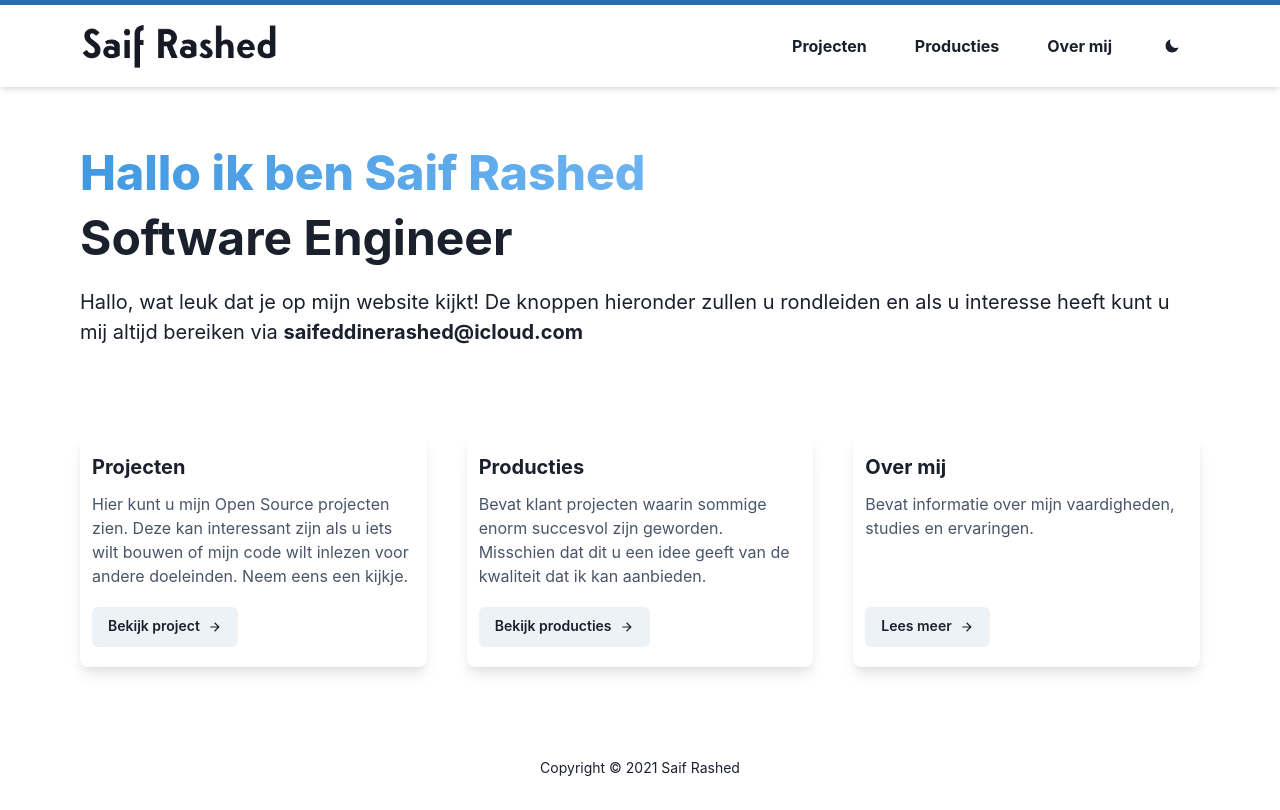
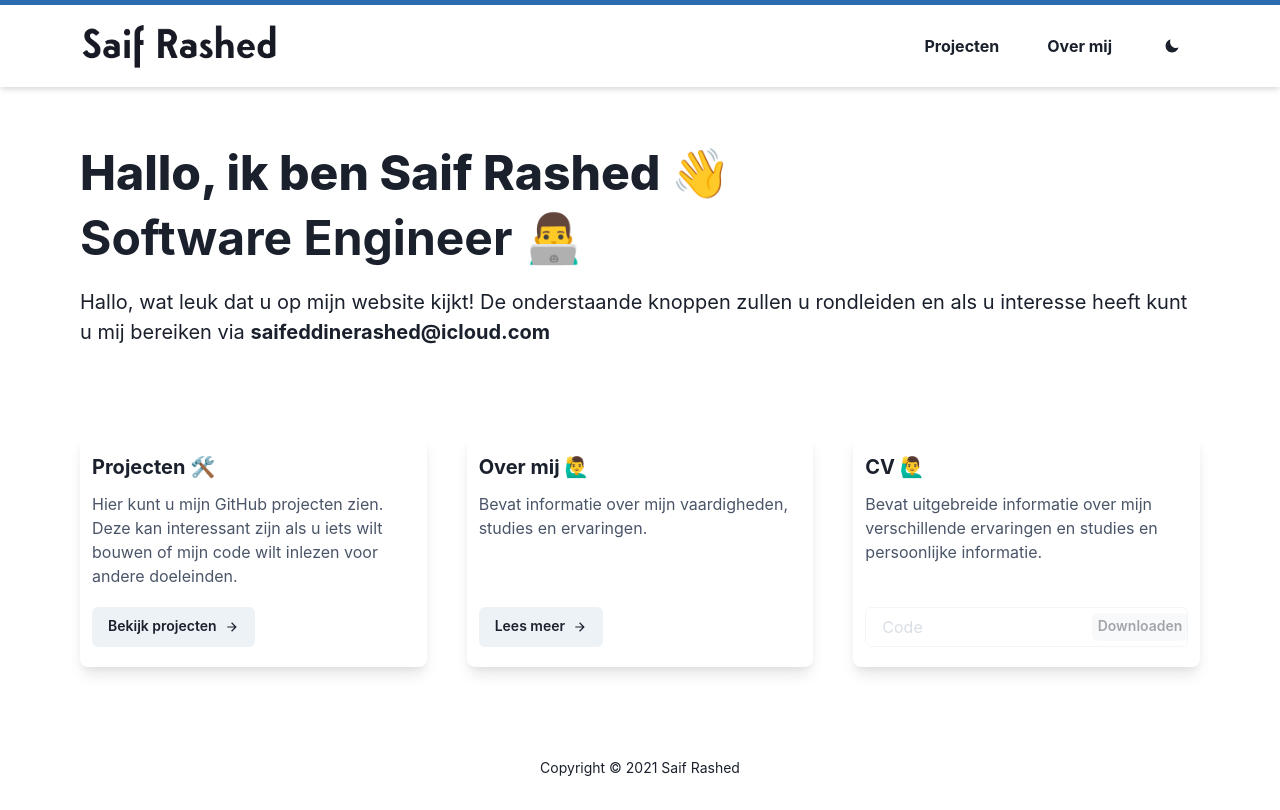
Before and after one commit to saifrashed/saifrashed, a Next.js app: page / in a window 1280 px wide. Built offline with nearby package versions, Linux system fonts and the light colour scheme.

Commit message:
Delete irrelevant pages and improved content

```diff
--- a/components/About/index.js
+++ b/components/About/index.js
@@ -43,7 +43,7 @@ const About = () => {
                                                     <h2>
                                                         <AccordionButton>
                                                             <Box flex="1" textAlign="left">
-                                                                Vaardigheden
+                                                                Vaardigheden🔬
                                                             </Box>
                                                             <AccordionIcon/>
                                                         </AccordionButton>
@@ -70,7 +70,7 @@ const About = () => {
                                                     <h2>
                                                         <AccordionButton>
                                                             <Box flex="1" textAlign="left">
-                                                                Ervaringen
+                                                                Ervaringen 👁️
                                                             </Box>
                                                             <AccordionIcon/>
                                                         </AccordionButton>
@@ -100,7 +100,7 @@ const About = () => {
                                                     <h2>
                                                         <AccordionButton>
                                                             <Box flex="1" textAlign="left">
-                                                                Studies
+                                                                Studies 📚
                                                             </Box>
                                                             <AccordionIcon/>
                                                         </AccordionButton>
--- a/components/Footer/index.js
+++ b/components/Footer/index.js
@@ -15,7 +15,7 @@ const Footer = () => {
                     <HStack spacing={2}>
                         <Box p={4}>
                             <Text fontSize="sm">
-                                Copyright &copy; {new Date().getFullYear()} Saif Rashed
+                                Copyright  &copy; {new Date().getFullYear()} Saif Rashed
                             </Text>
                         </Box>
                     </HStack>
--- a/components/Landing/index.js
+++ b/components/Landing/index.js
@@ -1,4 +1,4 @@
-import {Box, Button, Container, Flex, Heading, SimpleGrid, Stack, Text, VStack} from '@chakra-ui/react';
+import {Box, Button, Container, Flex, Heading, Input, InputGroup, InputRightElement, SimpleGrid, Stack, Text, useColorMode, VStack} from '@chakra-ui/react';
 import React from "react";
 import {IoMdArrowForward} from "react-icons/io";
 import Link from "next/link";
@@ -6,6 +6,10 @@ import Head from "next/head"
 
 
 export default function StatsGridWithImage() {
+    const {colorMode} = useColorMode();
+    const cardBgColor = {light: "white", dark: "gray.900"};
+    const cardColor   = {light: "gray.900", dark: "white"};
+
     return (
         <>
             <Head>
@@ -20,22 +24,21 @@ export default function StatsGridWithImage() {
                             <Box mb={{base: 8, md: 20}}>
 
                                 <Text
-                                    bgGradient="linear(to-l, #95ccff,#4299e1)"
-                                    bgClip="text"
                                     fontSize="5xl"
                                     fontWeight="extrabold"
                                 >
-                                    Hallo ik ben Saif Rashed
+
+                                    <span style={{background: "linear(to-l, #95ccff,#4299e1)", backgroundClip: "text"}}> Hallo, ik ben Saif Rashed</span> 👋
                                 </Text>
                                 <Heading
                                     mb={5}
                                     fontSize={{base: '3xl', md: '5xl'}}>
-                                    Software Engineer
+                                    Software Engineer 👨‍💻
                                 </Heading>
                                 <Text fontSize={'xl'}>
-                                    Hallo, wat leuk dat je op mijn website kijkt! De knoppen hieronder zullen u
+                                    Hallo, wat leuk dat u op mijn website kijkt! De onderstaande knoppen zullen u
                                     rondleiden
-                                    en als u interesse heeft kunt u mij altijd bereiken via <b>saifeddinerashed@icloud.com</b>
+                                    en als u interesse heeft kunt u mij bereiken via <b>saifeddinerashed@icloud.com</b>
                                 </Text>
                             </Box>
 
@@ -71,18 +74,17 @@ export default function StatsGridWithImage() {
                                                         fontWeight="bold"
                                                         fontFamily="heading"
                                                     >
-                                                        Projecten
+                                                        Projecten 🛠️
                                                     </Heading>
                                                 </Flex>
                                             </Box>
 
                                             <Box>
                                                 <Text fontSize="md" color="gray.600">
-                                                    Hier kunt u mijn Open Source projecten zien. Deze kan interessant
+                                                    Hier kunt u mijn GitHub projecten zien. Deze kan interessant
                                                     zijn
                                                     als u iets wilt bouwen of mijn code wilt inlezen voor andere
                                                     doeleinden.
-                                                    Neem eens een kijkje.
                                                 </Text>
                                             </Box>
                                         </VStack>
@@ -90,12 +92,13 @@ export default function StatsGridWithImage() {
                                             <Link href={"/projects"}>
 
                                                 <Button rightIcon={<IoMdArrowForward/>} fontSize="sm">
-                                                    Bekijk project
+                                                    Bekijk projecten
                                                 </Button>
                                             </Link>
                                         </Box>
                                     </VStack>
                                 </Box>
+
                                 <Box
                                     shadow="lg"
                                     borderRadius="lg"
@@ -127,28 +130,28 @@ export default function StatsGridWithImage() {
                                                         fontWeight="bold"
                                                         fontFamily="heading"
                                                     >
-                                                        Producties
+                                                        Over mij 🙋‍♂️
                                                     </Heading>
                                                 </Flex>
                                             </Box>
 
                                             <Box>
                                                 <Text fontSize="md" color="gray.600">
-                                                    Bevat klant projecten waarin sommige enorm succesvol zijn geworden.
-                                                    Misschien dat dit u een idee geeft van de kwaliteit dat ik kan
-                                                    aanbieden.
+                                                    Bevat informatie over mijn vaardigheden, studies en ervaringen.
                                                 </Text>
                                             </Box>
                                         </VStack>
                                         <Box>
-                                            <Link href={"/productions"}>
+                                            <Link href={"/about"}>
                                                 <Button rightIcon={<IoMdArrowForward/>} fontSize="sm">
-                                                    Bekijk producties
+                                                    Lees meer
                                                 </Button>
                                             </Link>
                                         </Box>
                                     </VStack>
                                 </Box>
+
+
                                 <Box
                                     shadow="lg"
                                     borderRadius="lg"
@@ -180,23 +183,37 @@ export default function StatsGridWithImage() {
                                                         fontWeight="bold"
                                                         fontFamily="heading"
                                                     >
-                                                        Over mij
+                                                        CV 🙋‍♂️
                                                     </Heading>
                                                 </Flex>
                                             </Box>
 
                                             <Box>
                                                 <Text fontSize="md" color="gray.600">
-                                                    Bevat informatie over mijn vaardigheden, studies en ervaringen.
+                                                    Bevat uitgebreide informatie over mijn verschillende ervaringen en
+                                                    studies en persoonlijke informatie.
                                                 </Text>
                                             </Box>
                                         </VStack>
                                         <Box>
-                                            <Link href={"/about"}>
-                                                <Button rightIcon={<IoMdArrowForward/>} fontSize="sm">
-                                                    Lees meer
-                                                </Button>
-                                            </Link>
+                                            <InputGroup size="md">
+                                                <Input
+                                                    pr="6rem"
+                                                    type="password"
+                                                    placeholder="Code"
+                                                    disabled
+                                                />
+                                                <InputRightElement width="6rem">
+                                                    <Button h="1.75rem"
+                                                            size="sm"
+                                                            onClick={() => {
+                                                                console.log("f")
+                                                            }}
+                                                            disabled>
+                                                        Downloaden
+                                                    </Button>
+                                                </InputRightElement>
+                                            </InputGroup>
                                         </Box>
                                     </VStack>
                                 </Box>
--- a/components/NavBar/index.js
+++ b/components/NavBar/index.js
@@ -9,10 +9,6 @@ const LINKS = [
     {
         url:   "/projects",
         title: "Projecten",
-    },
-    {
-        url:   "/productions",
-        title: "Producties",
     },
     {
         url:   "/about",
--- a/components/Projects/index.js
+++ b/components/Projects/index.js
@@ -33,9 +33,9 @@ const Projects = ({projects = []}) => {
             <Box>
                 <VStack spacing={2} align="left">
                     <Heading as="h1" size="xl">
-                        Projecten
+                        Projecten 🛠️
                     </Heading>
-                    <Text>Open Source Projecten ontwikkeld en beschikbaar op Github</Text>
+                    <Text>Mijn verschillende projecten, beschikbaar op Github</Text>
                 </VStack>
             </Box>
         );
--- a/pages/about.js
+++ b/pages/about.js
@@ -8,7 +8,7 @@ const AboutPage = () => {
         <>
             <NavBar/>
             <Head>
-                <title>Over mij</title>
+                <title>Over mij 🙋‍♂</title>
             </Head>
             <About/>
             <Footer/>
--- a/pages/projects/index.js
+++ b/pages/projects/index.js
@@ -11,7 +11,7 @@ const ProjectsIndexPage = ({projects = []}) => {
             <NavBar/>
 
             <Head>
-                <title>Projecten</title>
+                <title>Projecten 🛠️</title>
             </Head>
 
             <Box maxW="6xl" mx="auto" px={4} py={8}>
```
Also changed, not shown: pages/productions/[slug].js (deleted, +0 -53 lines), pages/productions/index.js (deleted, +0 -42 lines).
